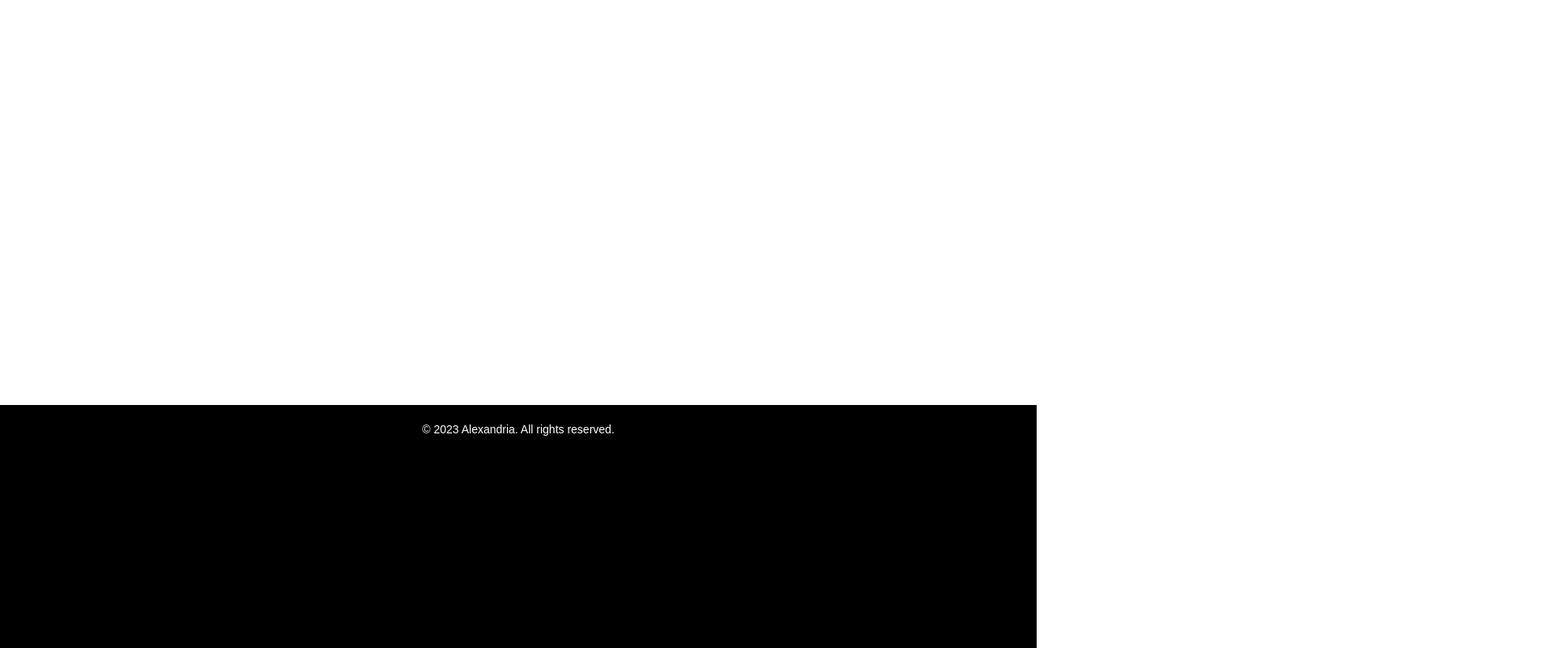
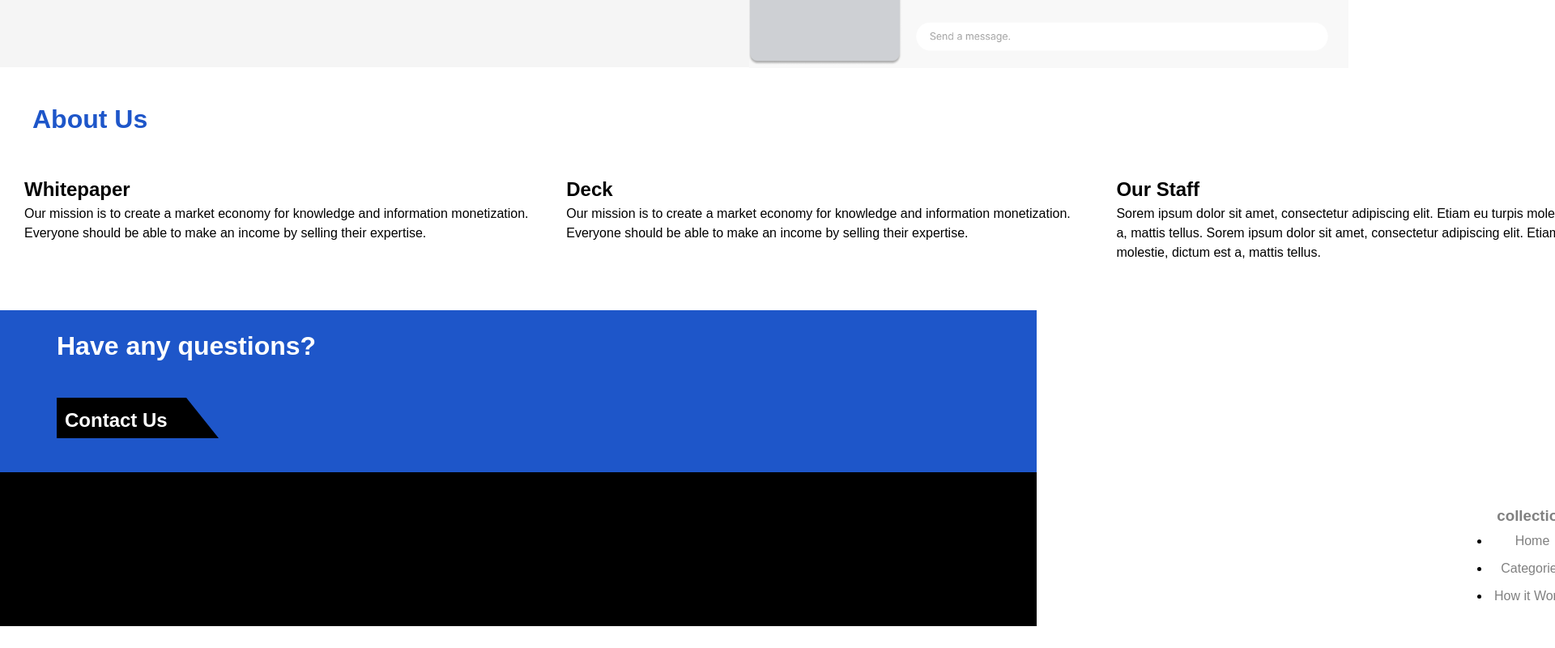
Before and after one commit to bdauria1/Project-Alexandria, a React (Create React App) app in the folder my-app/: page / in a window 1280 px wide. Shown: the part 1632-2432 px from the top of the page at 81% size, 1920 px wide, since content can reach past the window. After the commit the page ends 2405 px from the top, so only its background shows below. Built offline with nearby package versions, Linux system fonts and the light colour scheme.

Commit message:
redid home page

```diff
--- a/my-app/src/App.css
+++ b/my-app/src/App.css
@@ -17,11 +17,20 @@ body {
 }
 
 footer{
-  height: 300px;
+  height: 190px;
   background-color: black;
-  margin-top: auto;
+  color: gray;
   padding: 20px;
   text-align: center;
+}
+
+footer li{
+  padding: 5px;
+  color: black;
+}
+
+footer li a{
+  color: gray;
 }
 
 footer p {
@@ -40,8 +49,13 @@ nav {
   margin-left: auto;
 }
 
-nav men a{
-  color: #1E56C9;
+nav a{
+  color: white;
+  background-color: #1E56C9;
+  text-decoration: none;
+  font-size: 20px;
+  padding: 10px;
+  border-radius: 10px;
 }
 
 label {
@@ -69,6 +83,15 @@ form {
   width: 400px;
   height: 300px;
   border-radius: 50%;
+}
+
+.listings{
+  padding: 20px;
+  display: flex;
+  flex-wrap: wrap;
+  justify-content: space-between;
+  margin-left: 1800px;
+  width: 500px;
 }
 
 /* HomePage styling*/
@@ -115,41 +138,69 @@ form {
 }
 
 .welcome {
-  background-color: #1E56C9;
+  background-color: white;
+  color: #1E56C9;
   width: 100%;
-  height: 400px;
+  height: 900px;
   align-items: center;
   justify-content: space-between;
   margin-left: auto;
 }
 
+.welcomeimage{
+  padding: 30px;
+  margin-left: 640px;
+}
+
 .tutorial{
   background-color: #F5F5F5;
+  padding: 20px;
   width: 100%;
-  height: 800px;
+  height: 725px;
   align-items: center;
   justify-content: space-between;
   margin-left: auto;
 }
 
+.tutorial h1{
+  color: #1E56C9;
+  padding: 20px;
+  margin-bottom: 0;
+  margin-left: 50px;
+}
+
+.tutorial p{
+  margin-left: 650px;
+}
+
 .tutorialimage{
+  padding: 30px;
+  margin-left: 875px;
   width: 800px;
   height: 600px;
 }
 
 .questions{
-  background-color: white;
+  background-color: #1E56C9;
+  color: #fff;
   width: 100%;
-  height: 800px;
+  height: 200px;
   align-items: center;
   justify-content: space-between;
   margin-left: auto;
 }
 
+.questions h1{
+  display: flex;
+  padding: 20px;
+  margin-bottom: 20px;
+  margin-left: 50px;
+}
+
 .trapezoid {
   width: 200px;
   height: 0;
-  margin-left: 450px;
+  margin-left: 70px;
   border-bottom: 50px solid black;
   border-right: 40px solid transparent;
 }
@@ -157,6 +208,57 @@ form {
 .trapezoid h2 {
   color: white;
   padding: 10px;
+}
+
+.about{
+  background-color: white;
+  width: 1000px;
+  height: 300px;
+  justify-content: space-between;
+}
+
+.about h1{
+  display: flex;
+  color: #1E56C9;
+  padding: 40px;
+  margin-bottom: 5px;
+  margin-left: auto;
+}
+
+.aboutinfo{
+  display: flex;
+  flex-wrap: wrap;
+  justify-content: space-between;
+  margin-left: 30px;
+  width: 2000px;
+}
+
+.whitepaper{
+  width: calc(33.33% - 20px);
+  height: 200px;
+  align-items: center;
+  justify-content: space-between;
+  margin-right: 20px;
+}
+
+.deck{
+  width: calc(33.33% - 10px);
+  height: 200px;
+  align-items: center;
+  justify-content: space-between;
+  margin-right: 20px;
+}
+
+.ourstaff{
+  width: calc(33.33% - 15px);
+  height: 200px;
+  align-items: center;
+  justify-content: space-between;
+  margin-right: 0;
+}
+
+.collection, .relizations, .contacts{
+  margin-right: 15px;
 }
 
 
@@ -214,58 +316,13 @@ p.signup-link a:hover {
 }
 
 /* SignupPage styling */
-.signup-page {
-  position: absolute;
-  top: 30%;
-  left: 50%;
-  transform: translate(-50%, -50%);
-  font-family: Arial, sans-serif;
-  width: 600px;
-  height: 300px;
-  margin: 0 auto;
-  padding: 20px;
-  border: 1px solid #ccc;
-  border-radius: 5px;
-  background-color: #fff;
-  box-shadow: 0 2px 4px rgba(0, 0, 0, 0.1);
-}
-
-.input-field {
+.signup{
+  background-color: #858585;
+  color: #fff;
   width: 100%;
-  margin-bottom: 10px;
-  padding: 10px;
-  border: 1px solid #ccc;
-  border-radius: 5px;
-}
-
-.signup-page h1 {
-  text-align: center;
-  margin-bottom: 20px;
-}
-
-.signup-page form {
-  display: flex;
-  flex-direction: column;
-}
-
-.signup-page input {
-  padding: 10px;
-  margin-bottom: 10px;
-  border: 1px solid #ccc;
-  border-radius: 5px;
-}
-
-.signup-page button {
-  padding: 10px;
-  background-color: #333;
-  color: #fff;
-  border: none;
-  border-radius: 5px;
-  cursor: pointer;
-}
-
-.signup-page button:hover {
-  background-color: #555;
+  height: 800px;
+  align-items: center;
+  justify-content: space-between;
 }
 
 /* HubPage styling */
--- a/my-app/src/components/HomePage.js
+++ b/my-app/src/components/HomePage.js
@@ -1,6 +1,7 @@
 import React from 'react';
 import { Link } from 'react-router-dom';
 import tutorial from './img/image123.png';
+import image1 from './img/imageomg.png';
 
 const HomePage = () => {
   const handleLogin = () => {
@@ -11,13 +12,13 @@ const HomePage = () => {
     <div className="homepage">
       <header>
         <nav>
-          <div className='men'><a><Link to="/categories">Menu</Link></a></div>
-          <div className='log'><Link to="/login">Login/Signup</Link></div>
+          <a><Link to="/categories">Menu</Link></a>
+          <a><Link to="/login">Login/Signup</Link></a>
         </nav>
       </header>
       <div className='pagebody'>
         <div className='welcome'>
-
+        <img src={image1} className="welcomeimage"/>
         </div>
         <div className='tutorial'>
           <h1>How it Works</h1>
@@ -30,7 +31,32 @@ const HomePage = () => {
         </div>
         <div className='about'>
           <h1>About Us</h1>
-          <h2></h2>
+          <div className='aboutinfo'>
+            <div className='whitepaper'>
+              <h2>Whitepaper</h2>
+              <p>
+                Our mission is to create a market economy for knowledge and
+                information monetization. Everyone should be able to
+                make an income by selling their expertise.
+              </p>
+            </div>
+            <div className='deck'>
+              <h2>Deck</h2>
+              <p>
+                Our mission is to create a market economy for knowledge and information monetization.
+                Everyone should be able to make an income by selling their expertise.
+              </p>
+            </div>
+            <div className='ourstaff'>
+              <h2>Our Staff</h2>
+              <p>
+                Sorem ipsum dolor sit amet, consectetur adipiscing elit.
+                Etiam eu turpis molestie, dictum est a, mattis tellus.
+                Sorem ipsum dolor sit amet, consectetur adipiscing elit.
+                Etiam eu turpis molestie, dictum est a, mattis tellus.
+              </p>
+            </div>
+          </div>
         </div>
         <div className='questions'>
           <h1>Have any questions?</h1>
@@ -39,8 +65,33 @@ const HomePage = () => {
           </div>
         </div>
       </div>
-      <footer className="footer-bottom">
-        <p>&copy; 2023 Alexandria. All rights reserved.</p>
+      <footer>
+        <div className='listings'>
+          <div className='collection'>
+            <h3>collection</h3>
+            <ul>
+              <li><a>Home</a></li>
+              <li><a>Categories</a></li>
+              <li><a>How it Works</a></li>
+            </ul>
+          </div>
+          <div className='relizations'>
+            <h3>relizations</h3>
+            <ul>
+              <li><a>Home</a></li>
+              <li><a>Categories</a></li>
+              <li><a>How it Works</a></li>
+            </ul>
+          </div>
+          <div className='contacts'>
+            <h3>contacts</h3>
+            <ul>
+              <li><a>Home</a></li>
+              <li><a>Categories</a></li>
+              <li><a>How it Works</a></li>
+            </ul>
+          </div>
+        </div>
       </footer>
     </div>
   );
--- a/my-app/src/components/SignupPage.js
+++ b/my-app/src/components/SignupPage.js
@@ -1,36 +1,19 @@
 import React, { useEffect } from 'react';
 import { useNavigate } from 'react-router-dom';
-import backgroundImage from './img/photo-1590402494682-cd3fb53b1f70.avif';
 
 const SignupPage = () => {
   const navigate = useNavigate();
 
   const handleSignup = (event) => {
-    event.preventDefault();
-
-    // Add signup logic here
 
     console.log('Signup clicked');
     // Redirect or perform necessary actions after successful signup
     navigate('/chat');
   };
 
-  useEffect(() => {
-    document.body.style.backgroundImage = `url(${backgroundImage})`;
-    document.body.style.backgroundRepeat = 'no-repeat';
-    document.body.style.backgroundPosition = 'top left, top right';
-    document.body.style.backgroundSize = 'cover';
-
-    return () => {
-      document.body.style.backgroundImage = '';
-      document.body.style.backgroundRepeat = '';
-      document.body.style.backgroundPosition = '';
-      document.body.style.backgroundSize = '';
-    };
-  }, []);
-
   return (
-    <div className="signup-page">
+  <div className="signup">
+    <div className='signup-page'>
       <h1>Signup Page</h1>
       <form onSubmit={handleSignup}>
         <input type="text" placeholder="Username" className="input-field" />
@@ -39,6 +22,7 @@ const SignupPage = () => {
         <button type="submit">Signup</button>
       </form>
     </div>
+  </div>
   );
 };
 
```
Also changed, not shown: my-app/src/components/img/imageomg.png (added). Lines whose indentation alone changed are shown as unchanged.
